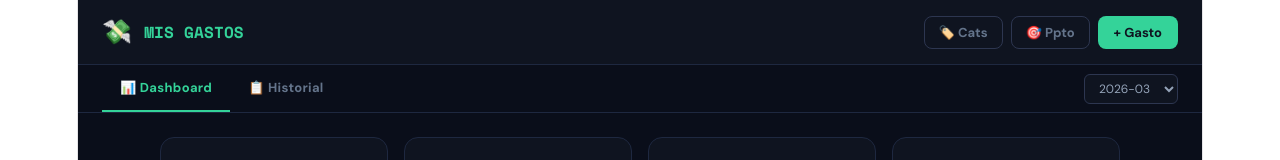
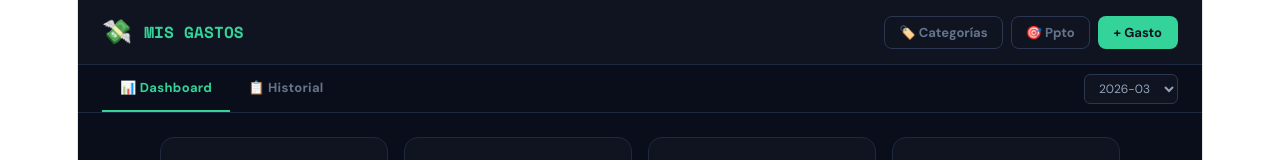
Before and after one commit to luisagolazar1/mis-gastos, a React (Vite) app: page / in a window 1280 px wide. Shown: the top 160 px of the page. Built offline with nearby package versions, Linux system fonts and the light colour scheme.

Commit message:
fix: boton categorias

```diff
--- a/src/App.jsx
+++ b/src/App.jsx
@@ -10,7 +10,7 @@ const today = () => new Date().toISOString().slice(0, 10);
 const monthOf = (d) => d.slice(0, 7);
 const currentMonth = () => today().slice(0, 7);
 
-const DEFAULT_CATS = [
+const DEFAULT_Categorías = [
   { id: 1, name: "Comida", color: PALETTE[0], icon: "🍔" },
   { id: 2, name: "Transporte", color: PALETTE[1], icon: "🚌" },
   { id: 3, name: "Entretenimiento", color: PALETTE[2], icon: "🎬" },
@@ -122,21 +122,21 @@ function BudgetModal({ budgets, categories, onSave, onClose }) {
 
 // ── Category Manager Modal ─────────────────────────────────────────────
 function CatModal({ categories, onChange, onClose }) {
-  const [cats, setCats] = useState(categories);
+  const [Categorías, setCategorías] = useState(categories);
   const [newName, setNewName] = useState(""); const [newIcon, setNewIcon] = useState("💰");
   const icons = ["💰","🛒","🍔","🚌","🎬","💊","👕","🏠","📚","✈️","🎮","🐾"];
   const add = () => {
     if (!newName.trim()) return;
-    const used = cats.map(c=>c.color);
-    const color = PALETTE.find(p=>!used.includes(p)) || PALETTE[cats.length % PALETTE.length];
-    setCats(c=>[...c,{ id: Date.now(), name: newName.trim(), icon: newIcon, color }]);
+    const used = Categorías.map(c=>c.color);
+    const color = PALETTE.find(p=>!used.includes(p)) || PALETTE[Categorías.length % PALETTE.length];
+    setCategorías(c=>[...c,{ id: Date.now(), name: newName.trim(), icon: newIcon, color }]);
     setNewName("");
   };
-  const del = (id) => setCats(c=>c.filter(x=>x.id!==id));
+  const del = (id) => setCategorías(c=>c.filter(x=>x.id!==id));
   return (
     <Modal title="🏷️ Categorías" onClose={onClose}>
       <div style={{ maxHeight:220, overflowY:"auto", marginBottom:16 }}>
-        {cats.map(c=>(
+        {Categorías.map(c=>(
           <div key={c.id} style={{ display:"flex", alignItems:"center", gap:10, padding:"8px 0", borderBottom:"1px solid #1e2840" }}>
             <span style={{ width:20, height:20, borderRadius:4, background:c.color, display:"inline-block" }}/>
             <span style={{ fontSize:18 }}>{c.icon}</span>
@@ -155,7 +155,7 @@ function CatModal({ categories, onChange, onClose }) {
       </div>
       <div style={{ display:"flex", gap:10 }}>
         <Btn variant="ghost" onClick={onClose} style={{ flex:1 }}>Cancelar</Btn>
-        <Btn onClick={()=>{ onChange(cats); onClose(); }} style={{ flex:1 }}>Guardar</Btn>
+        <Btn onClick={()=>{ onChange(Categorías); onClose(); }} style={{ flex:1 }}>Guardar</Btn>
       </div>
     </Modal>
   );
@@ -176,7 +176,7 @@ function CTooltip({ active, payload, label }) {
 function CategoryTreemap({ categories, monthExp, catMap, total }) {
   const [hovered, setHovered] = useState(null);
 
-  // Compute spending per category (include ALL cats, even $0)
+  // Compute spending per category (include ALL Categorías, even $0)
   const data = useMemo(() => {
     return categories.map(c => {
       const spent = monthExp.filter(e => e.catId === c.id).reduce((s, e) => s + e.amount, 0);
@@ -198,7 +198,7 @@ function CategoryTreemap({ categories, monthExp, catMap, total }) {
     const totalSpent = data.reduce((s, d) => s + d.spent, 0);
     return data.map(d => {
       const pct = totalSpent > 0 ? d.spent / totalSpent : 1 / data.length;
-      const minPct = 0.03; // minimum 3% so empty cats show as tiny tile
+      const minPct = 0.03; // minimum 3% so empty Categorías show as tiny tile
       const effectivePct = totalSpent > 0 ? Math.max(pct, d.spent > 0 ? pct : minPct * 0.5) : 1 / data.length;
       return { ...d, pct: totalSpent > 0 ? pct : 1 / data.length, effectivePct };
     });
@@ -329,9 +329,9 @@ function CategoryTreemap({ categories, monthExp, catMap, total }) {
 // ── Main App ───────────────────────────────────────────────────────────
 export default function App() {
   const [expenses, setExpenses]   = useState(SEED_EXPENSES);
-  const [categories, setCategories] = useState(DEFAULT_CATS);
+  const [categories, setCategories] = useState(DEFAULT_Categorías);
   const [budgets, setBudgets]     = useState({});
-  const [modal, setModal]         = useState(null); // "add"|"budget"|"cats"
+  const [modal, setModal]         = useState(null); // "add"|"budget"|"Categorías"
   const [view, setView]           = useState("dashboard"); // "dashboard"|"history"
   const [filterMonth, setFilterMonth] = useState(currentMonth());
 
@@ -347,7 +347,7 @@ export default function App() {
   },[]);
 
   const saveExpenses = (data) => { setExpenses(data); storage.set("expenses", JSON.stringify(data)).catch(()=>{}); };
-  const saveCats     = (data) => { setCategories(data); storage.set("categories", JSON.stringify(data)).catch(()=>{}); };
+  const saveCategorías     = (data) => { setCategories(data); storage.set("categories", JSON.stringify(data)).catch(()=>{}); };
   const saveBudgets  = (data) => { setBudgets(data); storage.set("budgets", JSON.stringify(data)).catch(()=>{}); };
 
   const addExpense = (exp) => saveExpenses([...expenses, exp]);
@@ -402,7 +402,7 @@ export default function App() {
           <span style={{ fontFamily:"'Space Mono',monospace", fontWeight:700, fontSize:16, color:"#34d399" }}>MIS GASTOS</span>
         </div>
         <div style={{ display:"flex", gap:8 }}>
-          <Btn variant="ghost" style={{ padding:"7px 14px", fontSize:13 }} onClick={()=>setModal("cats")}>🏷️ Cats</Btn>
+          <Btn variant="ghost" style={{ padding:"7px 14px", fontSize:13 }} onClick={()=>setModal("Categorías")}>🏷️ Categorías</Btn>
           <Btn variant="ghost" style={{ padding:"7px 14px", fontSize:13 }} onClick={()=>setModal("budget")}>🎯 Ppto</Btn>
           <Btn style={{ padding:"7px 16px", fontSize:13 }} onClick={()=>setModal("add")}>+ Gasto</Btn>
         </div>
@@ -603,7 +603,7 @@ export default function App() {
       {/* Modals */}
       {modal==="add"    && <AddExpenseModal categories={categories} onSave={addExpense} onClose={()=>setModal(null)}/>}
       {modal==="budget" && <BudgetModal budgets={budgets} categories={categories} onSave={saveBudgets} onClose={()=>setModal(null)}/>}
-      {modal==="cats"   && <CatModal categories={categories} onChange={saveCats} onClose={()=>setModal(null)}/>}
+      {modal==="Categorías"   && <CatModal categories={categories} onChange={saveCategorías} onClose={()=>setModal(null)}/>}
     </div>
   );
 }
```
